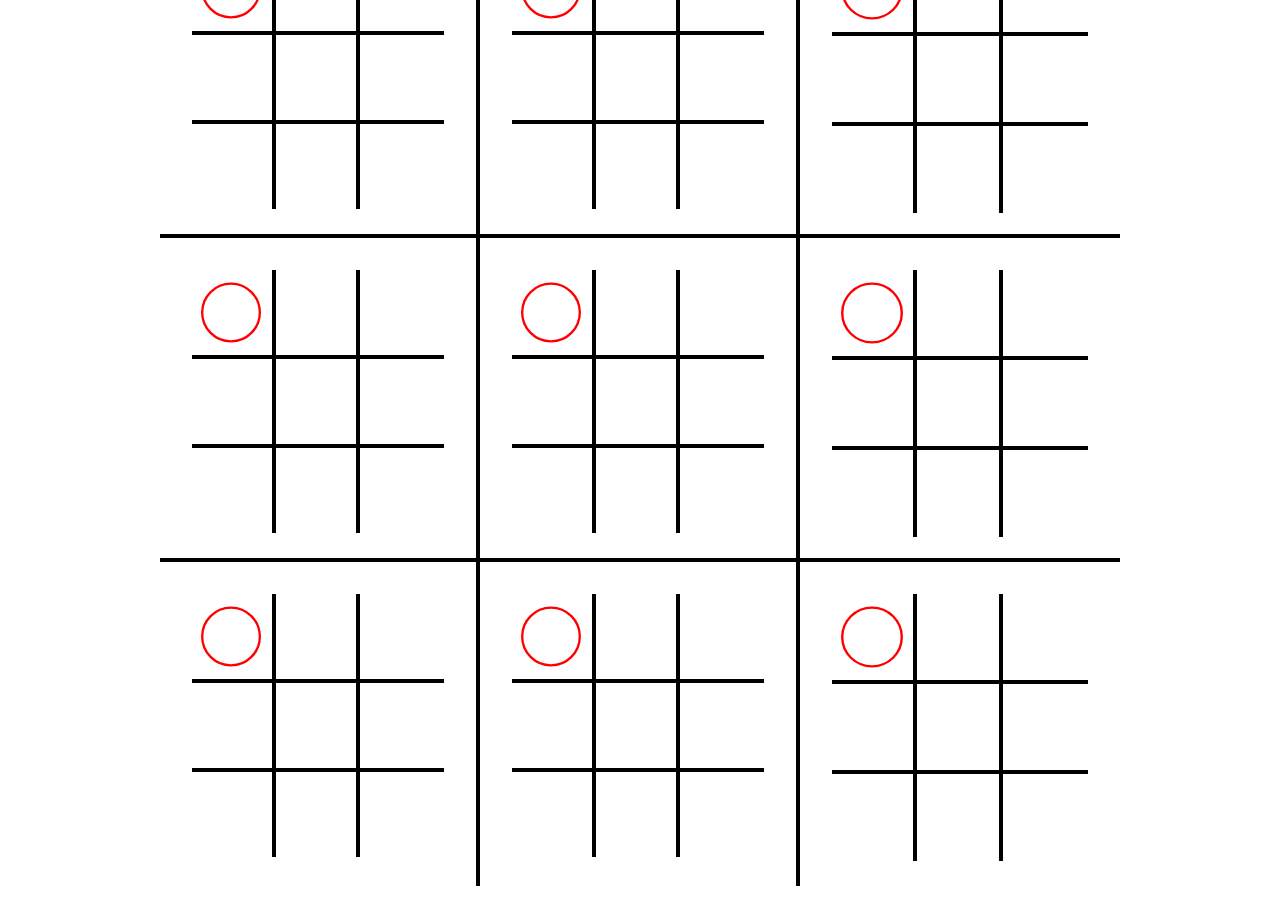
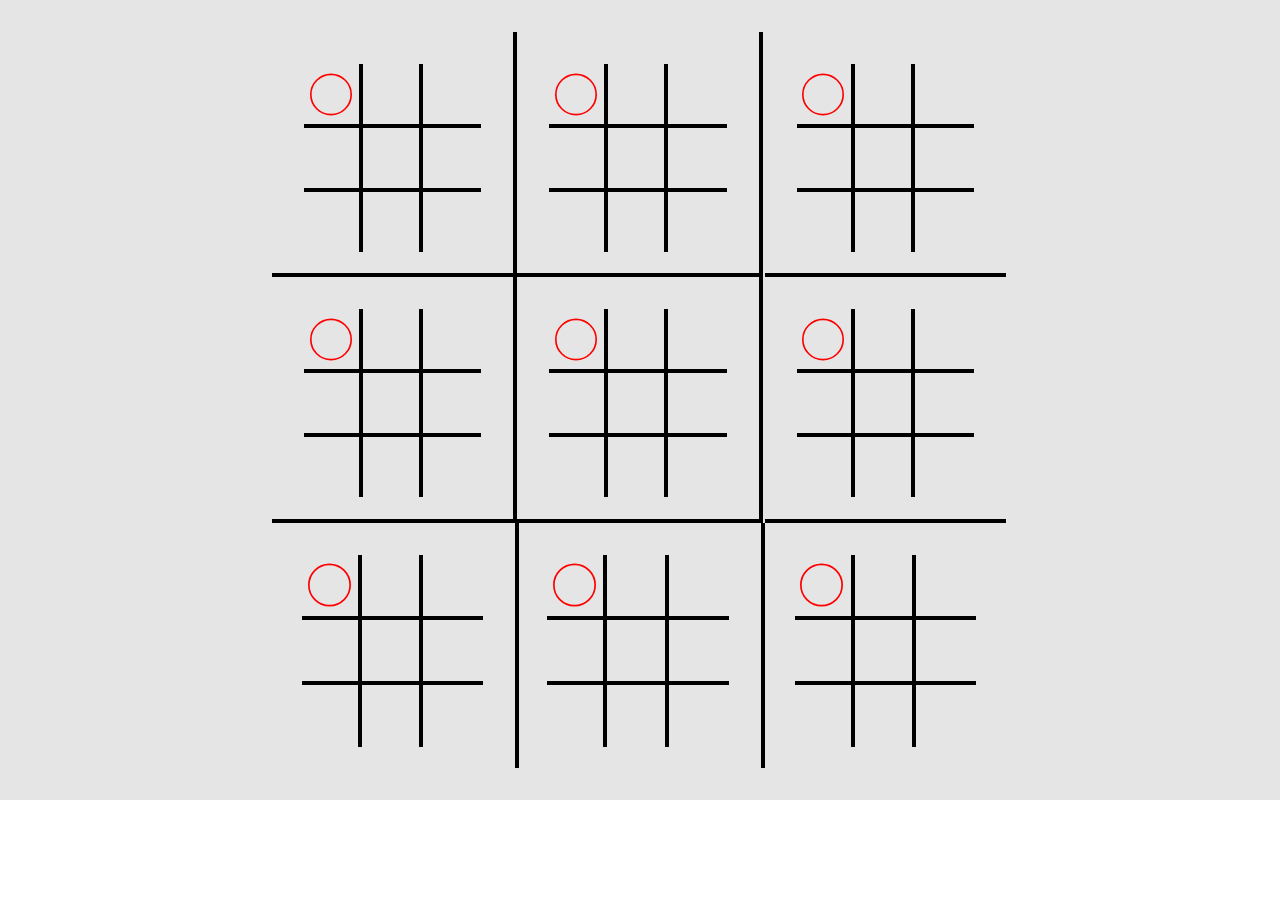
Before and after one commit to Fergus-Lai/ultimate-tic-tac-toe-frontend, a React (Vite) app: page /Board in a window 1280 px wide. After the commit the page ends 800 px from the top, so only its background shows below. Built offline with nearby package versions, Linux system fonts and the light colour scheme.

Commit message:
Style for Dark Mode

```diff
--- a/src/GameBoard.tsx
+++ b/src/GameBoard.tsx
@@ -2,12 +2,12 @@ import { Board } from "./board/Board";
 
 export const GameBoard: React.FC = () => {
     return (
-        <div className="flex h-screen max-h-screen w-full items-center justify-center p-4">
-            <div className="grid max-w-screen-lg grid-cols-3 grid-rows-3 p-8">
+        <div className="flex h-screen max-h-screen w-full items-center justify-center bg-neutral-200 dark:bg-neutral-900">
+            <div className="grid aspect-square max-h-full max-w-screen-lg grid-cols-3 grid-rows-3 items-stretch justify-items-center p-8">
                 {[...Array(9)].map((_, i) => (
                     <div
                         className={
-                            "flex flex-1/3" +
+                            "flex flex-1/3 border-black dark:border-neutral-500" +
                             (i % 3 !== 2 ? " border-r-4" : "") +
                             (i <= 5 ? " border-b-4" : "")
                         }
--- a/src/board/board.tsx
+++ b/src/board/board.tsx
@@ -24,7 +24,7 @@ export const Board: React.FC = () => {
 
     return (
         <div className="flex aspect-square h-full max-h-full w-full items-center justify-center p-8">
-            <div className="flex h-full max-h-full w-full max-w-full flex-col divide-y-4 divide-black dark:divide-neutral-400">
+            <div className="flex h-full max-h-full w-full max-w-full flex-col divide-y-4 divide-black dark:divide-neutral-300">
                 {board.map((row, i) => (
                     <div
                         key={"row " + i}
```
